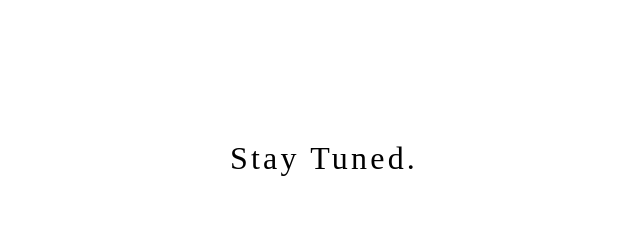
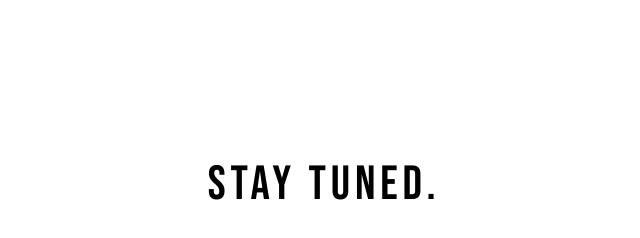
Before and after one commit to damithadev/damithadev.github.io, a plain HTML site: page index.html in a window 1280 px wide. Shown: the whole page, without its empty margins (316-956 px from the left). Drawn offline with Linux system fonts and the light colour scheme.

Commit message:
Update style.css

```diff
--- a/style.css
+++ b/style.css
@@ -2,15 +2,16 @@
 html {
     height: 100%;
     width: 100%;
-  }
+ }
 
-  .typing-text {
+ .typing-text {
     text-align: center;
     padding-top: 100px;
 
-  }
+ }
 
-  .typing-text p {
-    font-size: 2em;
+ .typing-text p {
+    font-size: 3em;
     letter-spacing: 0.1em;
-  }
+    font-family: 'Bebas Neue', cursive;
+ }
```
